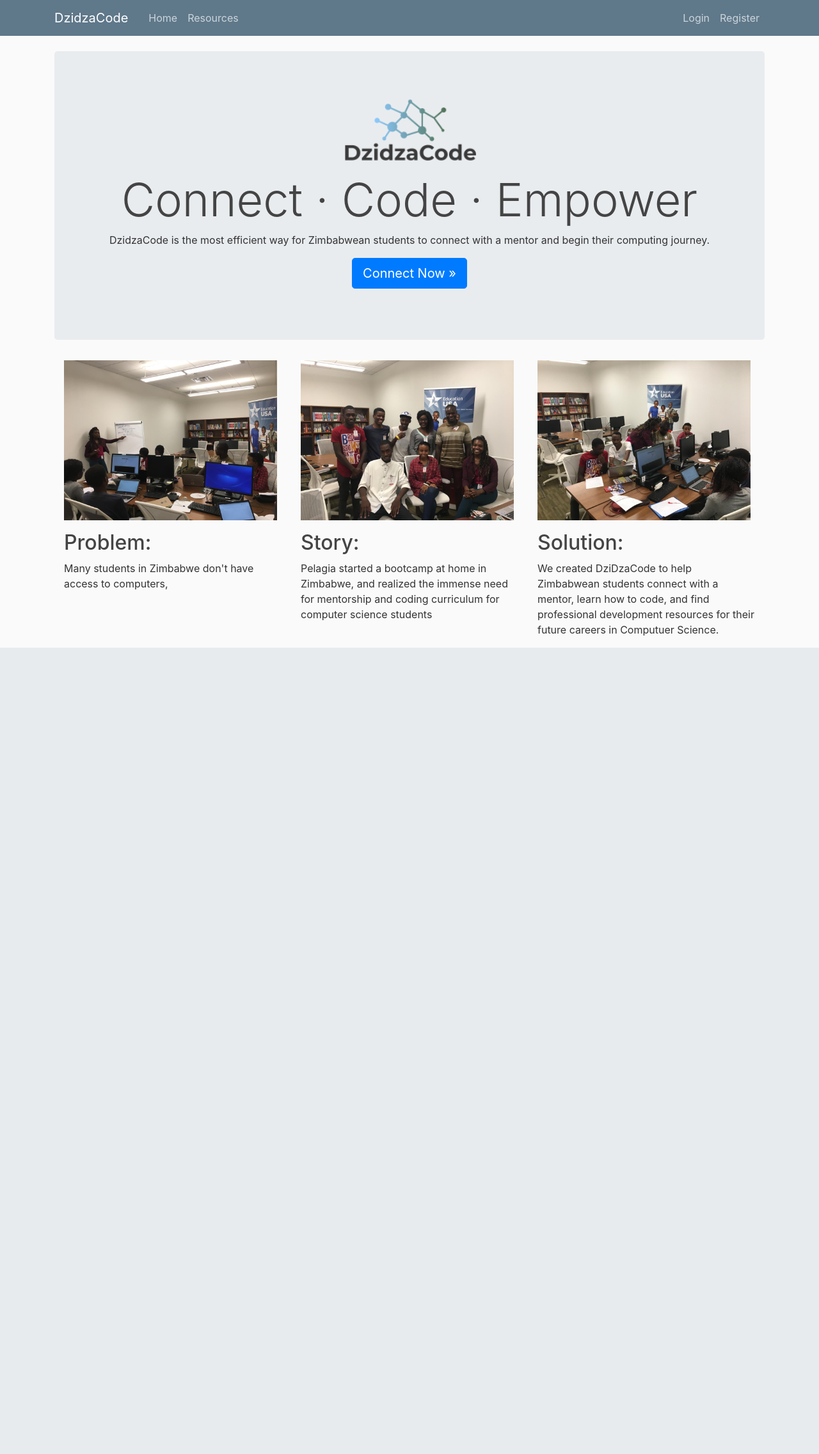
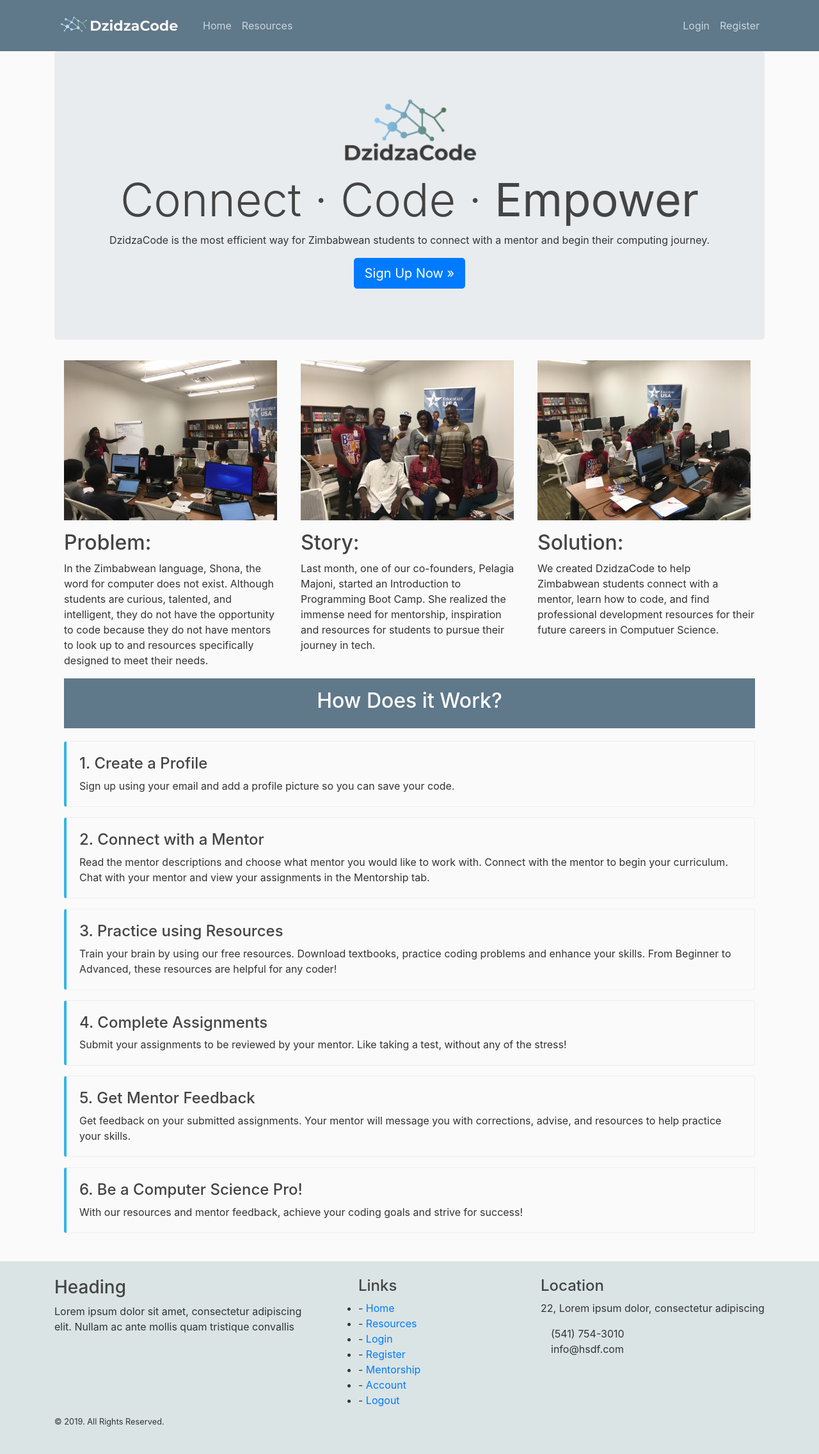
Before and after one commit to ikhovryak/DzidzaCode, a Flask app: page / in a window 1280 px wide. Shown: the whole page at 64% size. Before the commit the page ends 1012 px from the top, so only its background shows below. Run offline with Flask 2, Linux system fonts and the light colour scheme; data comes from the database, SQL or seed files in the repository; both versions use the stored data as it was before the commit; some libraries are stand-ins or nearby versions.

Commit message:
home page changes

```diff
--- a/dzidza/templates/home.html
+++ b/dzidza/templates/home.html
@@ -1,16 +1,17 @@
 {% extends "layout.html" %}
 {% block content %}
 <div class="jumbotron">
-
+    <!-- This is where the top of the page diplays the info -->
     <div class="text-center">
       <img src="{{ url_for('static', filename='LogoCropper.png') }}" height="125" alt="">
-      <h1 class="display-3">Connect · Code · Empower</h1>
+      <h1 class="display-3">Connect · Code · <strong>Empower</strong></h1>
       <p>DzidzaCode is the most efficient way for Zimbabwean students to connect with a mentor and begin their computing journey.</p>
-      <p><a class="btn btn-primary btn-lg" href="#" role="button">Connect Now &raquo;</a></p>
+      <p><a class="btn btn-primary btn-lg" href="{{ url_for('register') }}" role="button">Sign Up Now &raquo;</a>
+      </p>
 
     </div>
   </div>
-
+<!-- Pictures and explainations of our story, problems and solutions -->
   <div class="container">
     <!-- Example row of columns -->
     <div class="row">
@@ -36,17 +37,47 @@
       </div>
       <div class="col-md-4">
         <h2>Problem:</h2>
-        <p>Many students in Zimbabwe don't have access to computers, </p>
+        <p>In the Zimbabwean language, Shona, the word for computer does not exist. Although students are curious, talented, and intelligent, they do not have the opportunity to code because they do not have mentors to look up to and resources specifically designed to meet their needs.  </p>
       </div>
       <div class="col-md-4">
         <h2>Story:</h2>
-        <p>Pelagia started a bootcamp at home in Zimbabwe, and realized the immense need for mentorship and coding curriculum for computer science students</p>
+        <p>Last month, one of our co-founders, Pelagia Majoni, started an Introduction to Programming Boot Camp. She realized the immense need for mentorship, inspiration and resources for students to pursue their journey in tech. </p>
       </div>
       <div class="col-md-4">
         <h2>Solution:</h2>
-        <p>We created DziDzaCode to help Zimbabwean students connect with a mentor, learn how to code, and find professional development resources for their future careers in Computuer Science. </p>
+        <p>We created DzidzaCode to help Zimbabwean students connect with a mentor, learn how to code, and find professional development resources for their future careers in Computuer Science. </p>
 
       </div>
+
+      <!-- This is where we list the steps of how it works -->
+    </div>
+    <div class="p-3 mb-2 bg-steel text-white">
+        <h2  class="text-center text-white" >How Does it Work?</h2>
+        </div>
+    <div class="bd-callout bd-callout-info">
+      <h4>1. Create a Profile</h4>
+      <p>Sign up using your email and add a profile picture so you can save your code.</p>
+    </div>
+    <div class="bd-callout bd-callout-info">
+      <h4>2. Connect with a Mentor</h4>
+      <p>Read the mentor descriptions and choose what mentor you would like to work with. Connect with the mentor to begin your curriculum. Chat with your mentor and view your assignments in the Mentorship tab. </p>
+    </div>
+    <div class="bd-callout bd-callout-info">
+      <h4>3. Practice using Resources</h4>
+      <p>Train your brain by using our free resources. Download textbooks, practice coding problems and enhance your skills. From Beginner to Advanced, these resources are helpful for any coder! </p>
+    </div>
+    <div class="bd-callout bd-callout-info">
+      <h4>4. Complete Assignments</h4>
+      <p>Submit your assignments to be reviewed by your mentor. Like taking a test, without any of the stress!</p>
+    </div>
+    <div class="bd-callout bd-callout-info">
+      <h4>5. Get Mentor Feedback</h4>
+      <p>Get feedback on your submitted assignments. Your mentor will message you with corrections, advise, and resources to help practice your skills.</p>
+    </div>
+    <div class="bd-callout bd-callout-info">
+      <h4>6. Be a Computer Science Pro!</h4>
+      <p>With our resources and mentor feedback, achieve your coding goals and strive for success!</p>
+    </div>
     </div>
 <!--
     {% for post in posts %}
--- a/dzidza/templates/layout.html
+++ b/dzidza/templates/layout.html
@@ -11,11 +11,69 @@
     <link rel="stylesheet" type="text/css" href="{{ url_for('static', filename='main.css') }}">
 
 </head>
+  <style>
+  .bg-gray-3 {
+  background-color: #dee2e6!important;
+  }
+
+  .bg-gray-4 {
+    background-color: #ced4da!important;
+  }
+  .bd-callout {
+      padding: 1.25rem;
+      margin-top: 1.25rem;
+      margin-bottom: 1.25rem;
+      border: 1px solid #eee;
+      border-left-width: .25rem;
+      border-radius: .25rem
+  }
+.bd-callout h5 {
+    margin-top: 0;
+    margin-bottom: .25rem
+}
+
+.bd-callout p:last-child {
+    margin-bottom: 0
+}
+
+.bd-callout code {
+    border-radius: .25rem
+}
+
+.bd-callout+.bd-callout {
+    margin-top: -.25rem
+}
+
+.bd-callout-success {
+    border-left-color: #5cb85c
+}
+
+.bd-callout-success h5 {
+    color: #5cb85c
+}
+
+.bd-callout-warning {
+    border-left-color: #f0ad4e
+}
+
+.bd-callout-warning h5 {
+    color: #f0ad4e
+}
+
+.bd-callout-info {
+    border-left-color: #33b5e5
+}
+
+.bd-callout-info h5 {
+    color: #33b5e5
+}
+  </style>
 <body>
     <header class="site-header">
-      <nav class="navbar navbar-expand-md navbar-dark bg-steel fixed-top">
+      <nav class="navbar navbar-expand-md navbar-dark bg-steel fixed-top" style="#">
         <div class="container">
-          <a class="navbar-brand mr-4" href="/">DzidzaCode</a>
+          <a class="navbar-brand mr-4" href="/">
+           <img src="{{ url_for('static', filename='longLogoLighter.png') }}" height="" alt=""></a>
           <button class="navbar-toggler" type="button" data-toggle="collapse" data-target="#navbarToggle" aria-controls="navbarToggle" aria-expanded="false" aria-label="Toggle navigation">
             <span class="navbar-toggler-icon"></span>
           </button>
@@ -80,5 +138,48 @@
     <script src="https://code.jquery.com/jquery-3.2.1.slim.min.js" integrity="sha384-KJ3o2DKtIkvYIK3UENzmM7KCkRr/rE9/Qpg6aAZGJwFDMVNA/GpGFF93hXpG5KkN" crossorigin="anonymous"></script>
     <script src="https://cdnjs.cloudflare.com/ajax/libs/popper.js/1.12.9/umd/popper.min.js" integrity="sha384-ApNbgh9B+Y1QKtv3Rn7W3mgPxhU9K/ScQsAP7hUibX39j7fakFPskvXusvfa0b4Q" crossorigin="anonymous"></script>
     <script src="https://maxcdn.bootstrapcdn.com/bootstrap/4.0.0/js/bootstrap.min.js" integrity="sha384-JZR6Spejh4U02d8jOt6vLEHfe/JQGiRRSQQxSfFWpi1MquVdAyjUar5+76PVCmYl" crossorigin="anonymous"></script>
+
+    <div class="mt-4 pt-4 pb-4 footer" style="background-color: #DAE4E5">
+    <div class="container">
+    <div class="row">
+    <div class="col-lg-5 col-xs-12 about-company">
+      <h3>Heading</h3>
+       <a <img src="{{ url_for('static', filename='longLogo.png') }}" height="" alt=""></a>
+      <p class="pr-5 text-white-50">Lorem ipsum dolor sit amet, consectetur adipiscing elit. Nullam ac ante mollis quam tristique convallis </p>
+      <p><a href="#"><i class="fa fa-facebook-square mr-1"></i></a><a href="#"><i class="fa fa-linkedin-square"></i></a></p>
+    </div>
+    <div class="col-lg-3 col-xs-12 links">
+      <h4 class="mt-lg-0 mt-sm-3">Links</h4>
+        <ul class="m-0 p-0">
+          <li>- <a href="#">Home</a></li>
+          <li>- <a href="#">Resources</a></li>
+          <li>- <a href="#">Login</a></li>
+          <li>- <a href="#">Register</a></li>
+          <li>- <a href="#">Mentorship</a></li>
+          <li>- <a href="#">Account</a></li>
+          <li>- <a href="#">Logout</a></li>
+        </ul>
+    </div>
+    <div class="col-lg-4 col-xs-12 location">
+      <h4 class="mt-lg-0 mt-sm-4">Location</h4>
+      <p>22, Lorem ipsum dolor, consectetur adipiscing</p>
+      <p class="mb-0"><i class="fa fa-phone mr-3"></i>(541) 754-3010</p>
+      <p><i class="fa fa-envelope-o mr-3"></i>info@hsdf.com</p>
+    </div>
+  </div>
+  <div class="row mt-2">
+    <div class="col copyright">
+      <p class=""><small class="text-white-50">© 2019. All Rights Reserved.</small></p>
+    </div>
+  </div>
+</div>
+</div>
+
+
+     <!-- <footer class="footer">
+      <div class="container">
+        <span class="text-muted">Place sticky footer content here.</span>
+      </div>
+    </footer> -->
 </body>
 </html>
```
Also changed, not shown: dzidza/site.db (deleted), dzidza/static/longLogo.png (added), dzidza/static/longLogoLighter.png (added), dzidza/static/longLogoWhite.png (added).
